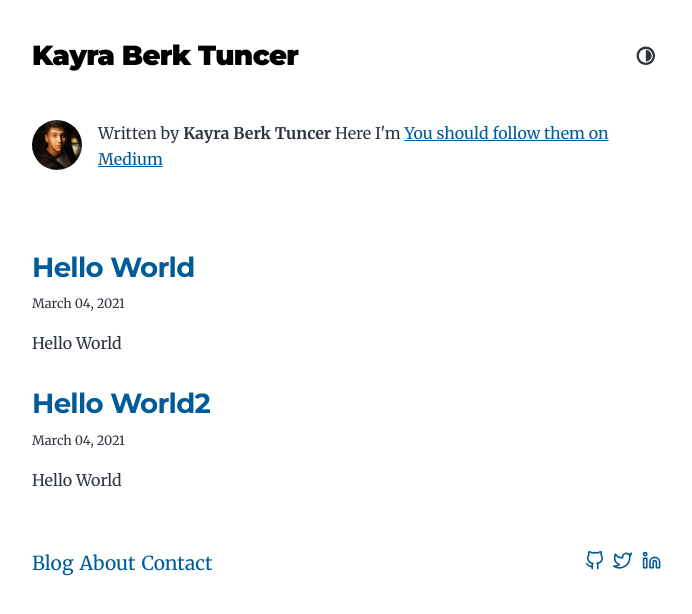
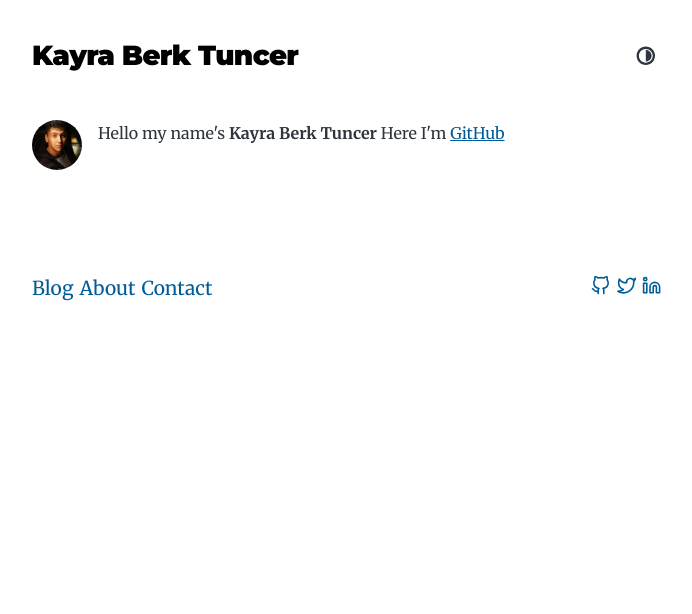
Before and after one commit to yusufakcekoce/yusufakcekoce.github.io, a Gatsby site: page / in a window 1280 px wide. Shown: the whole page, without its empty margins (292-984 px from the left). Built offline with nearby package versions, Linux system fonts and the light colour scheme; Gatsby itself is replaced by a stand-in of ours.

Commit message:
edited links

```diff
--- a/gatsby-config.js
+++ b/gatsby-config.js
@@ -9,7 +9,9 @@ module.exports = {
     siteUrl: `https://gatsbystarterblogsource.gatsbyjs.io/`,
     social: {
       twitter: `kayraberktuncer`,
-      medium: `@kayraberktuncer`
+      medium: `@kayraberktuncer`,
+      github: `kayraberktuncer`,
+      linkedin: `kayraberktuncer`
     },
   },
   plugins: [
--- a/src/components/bio.js
+++ b/src/components/bio.js
@@ -12,7 +12,7 @@ const Bio = () => {
             summary
           }
           social {
-            twitter
+            github
           }
         }
       }
@@ -36,10 +36,10 @@ const Bio = () => {
       />
       {author?.name && (
         <p>
-          Written by <strong>{author.name}</strong> {author?.summary || null}
+          Hello my name's <strong>{author.name}</strong> {author?.summary || null}
           {` `}
-          <a href={`https://twitter.com/${social?.twitter || ``}`}>
-            You should follow them on Twitter
+          <a href={`https://github.com/${social?.github || ``}`}>
+            GitHub
           </a>
         </p>
       )}
--- a/src/components/footer.js
+++ b/src/components/footer.js
@@ -1,8 +1,25 @@
 import React from 'react'
+import { useStaticQuery, graphql } from "gatsby"
 import { Link } from "gatsby"
 import { FiGithub, FiTwitter, FiLinkedin } from 'react-icons/fi'
 
 const Footer = () => {
+
+  const data = useStaticQuery(graphql`
+    query IconQuery {
+      site {
+        siteMetadata {
+          social {
+            twitter,
+            github,
+            linkedin
+          }
+        }
+      }
+    }
+  `)
+
+  const social = data.site.siteMetadata?.social
 
   return (
     <footer>
@@ -12,11 +29,15 @@ const Footer = () => {
         <Link to={`/contact/`}>Contact</Link>
       </div>
       <div className="icons">
-                <a href="https://github.com/kayraberktuncer" target="blank"><FiGithub>GitHub</FiGithub></a>
-                {` `}
-                <a href="https://twitter.com/home" target="blank"><FiTwitter>Twitter</FiTwitter></a>
-                {` `}
-                <a href="https://www.linkedin.com/in/kayraberktuncer/" target="blank"><FiLinkedin>LinkedIn</FiLinkedin></a>
+        <a target="blank" href={`https://github.com/${social?.github || ``}`}>
+          <FiGithub>GitHub</FiGithub>
+        </a>
+        <a target="blank" href={`https://twitter.com/${social?.twitter || ``}`}>
+          <FiTwitter>Twitter</FiTwitter>
+        </a>
+        <a target="blank" href={`https://linkedin.com/in/${social?.linkedin || ``}`}>
+          <FiLinkedin>LinkedIn</FiLinkedin>
+        </a>
       </div>
     </footer>
   )
--- a/src/pages/index.js
+++ b/src/pages/index.js
@@ -1,64 +1,17 @@
 import * as React from "react"
-import { Link, graphql } from "gatsby"
+import { graphql } from "gatsby"
 
-import Author from "../components/author"
+import Bio from "../components/bio"
 import Layout from "../components/layout"
 import SEO from "../components/seo"
 
 const BlogIndex = ({ data, location }) => {
   const siteTitle = data.site.siteMetadata?.title || `Title`
-  const posts = data.allMarkdownRemark.nodes
-
-  if (posts.length === 0) {
-    return (
-      <Layout location={location} title={siteTitle}>
-        <SEO title="All posts" />
-        <Author />
-        <p>
-          No blog posts found. Add markdown posts to "content/blog" (or the
-          directory you specified for the "gatsby-source-filesystem" plugin in
-          gatsby-config.js).
-        </p>
-      </Layout>
-    )
-  }
 
   return (
     <Layout location={location} title={siteTitle}>
       <SEO title="Home" />
-      <Author />
-      <ol style={{ listStyle: `none` }}>
-        {posts.map(post => {
-          const title = post.frontmatter.title || post.fields.slug
-
-          return (
-            <li key={post.fields.slug}>
-              <article
-                className="post-list-item"
-                itemScope
-                itemType="http://schema.org/Article"
-              >
-                <header>
-                  <h2>
-                    <Link to={post.fields.slug} itemProp="url">
-                      <span itemProp="headline">{title}</span>
-                    </Link>
-                  </h2>
-                  <small>{post.frontmatter.date}</small>
-                </header>
-                <section>
-                  <p
-                    dangerouslySetInnerHTML={{
-                      __html: post.frontmatter.description || post.excerpt,
-                    }}
-                    itemProp="description"
-                  />
-                </section>
-              </article>
-            </li>
-          )
-        })}
-      </ol>
+      <Bio />
     </Layout>
   )
 }
@@ -72,18 +25,5 @@ export const pageQuery = graphql`
         title
       }
     }
-    allMarkdownRemark(sort: { fields: [frontmatter___date], order: DESC }) {
-      nodes {
-        excerpt
-        fields {
-          slug
-        }
-        frontmatter {
-          date(formatString: "MMMM DD, YYYY")
-          title
-          description
-        }
-      }
-    }
   }
 `
--- a/src/style.css
+++ b/src/style.css
@@ -261,6 +261,10 @@ a:focus {
   margin-bottom: var(--spacing-20);
 }
 
+.global-wrapper[data-is-root-path="true"] .bio {
+  margin-bottom: var(--spacing-20);
+}
+
 .global-header {
   margin-bottom: var(--spacing-20);
 }
@@ -275,6 +279,7 @@ a:focus {
   font-size: var(--fontSize-4);
   float: right;
   margin: 0 4px;
+  cursor: pointer;
 }
 
 .footer-links {
@@ -349,6 +354,22 @@ a:focus {
   border-radius: 100%;
 }
 
+.bio {
+  display: flex;
+  margin-bottom: var(--spacing-16);
+}
+
+.bio p {
+  margin-bottom: var(--spacing-0);
+}
+
+.bio-avatar {
+  margin-right: var(--spacing-4);
+  margin-bottom: var(--spacing-0);
+  min-width: 50px;
+  border-radius: 100%;
+}
+
 .blog-post header h1 {
   margin: var(--spacing-0) var(--spacing-0) var(--spacing-4) var(--spacing-0);
 }
```
Lines whose indentation alone changed are shown as unchanged.
